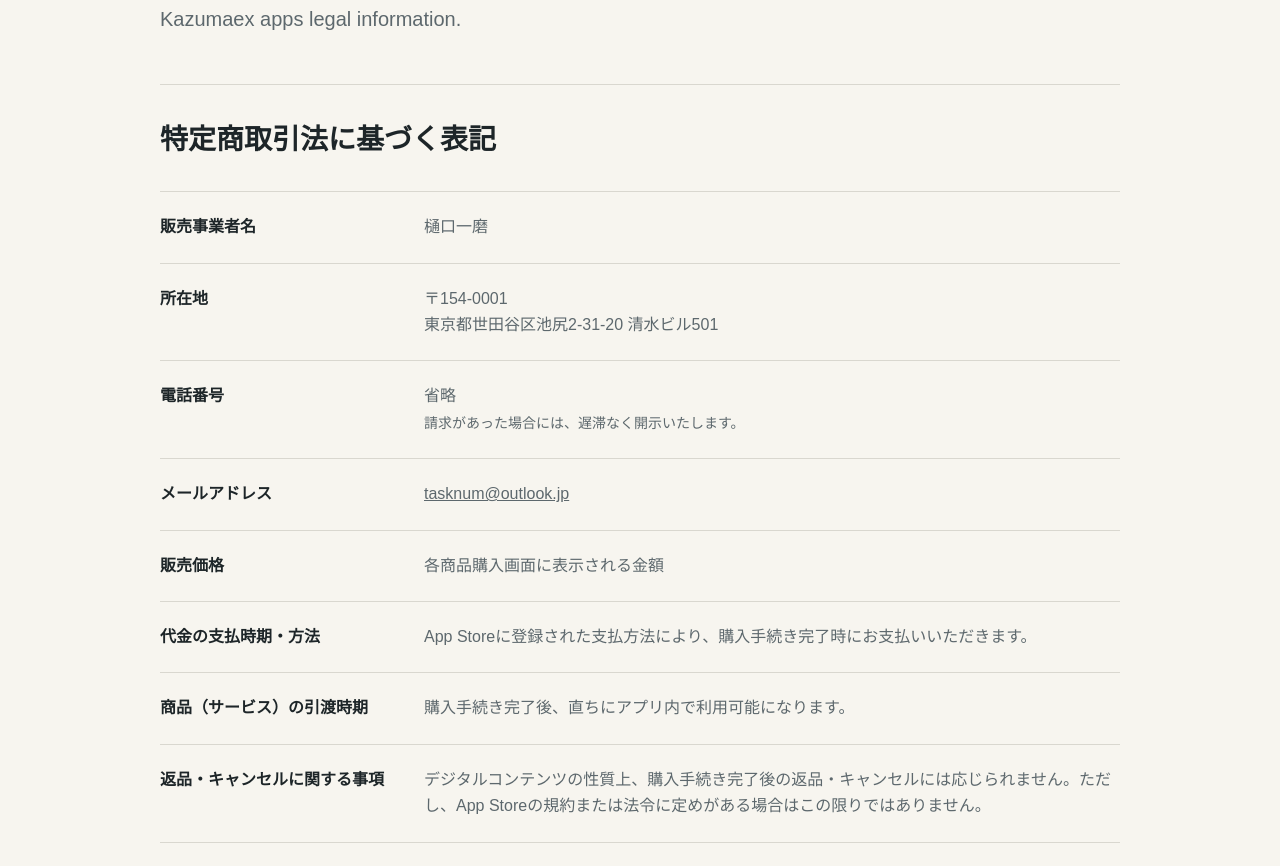
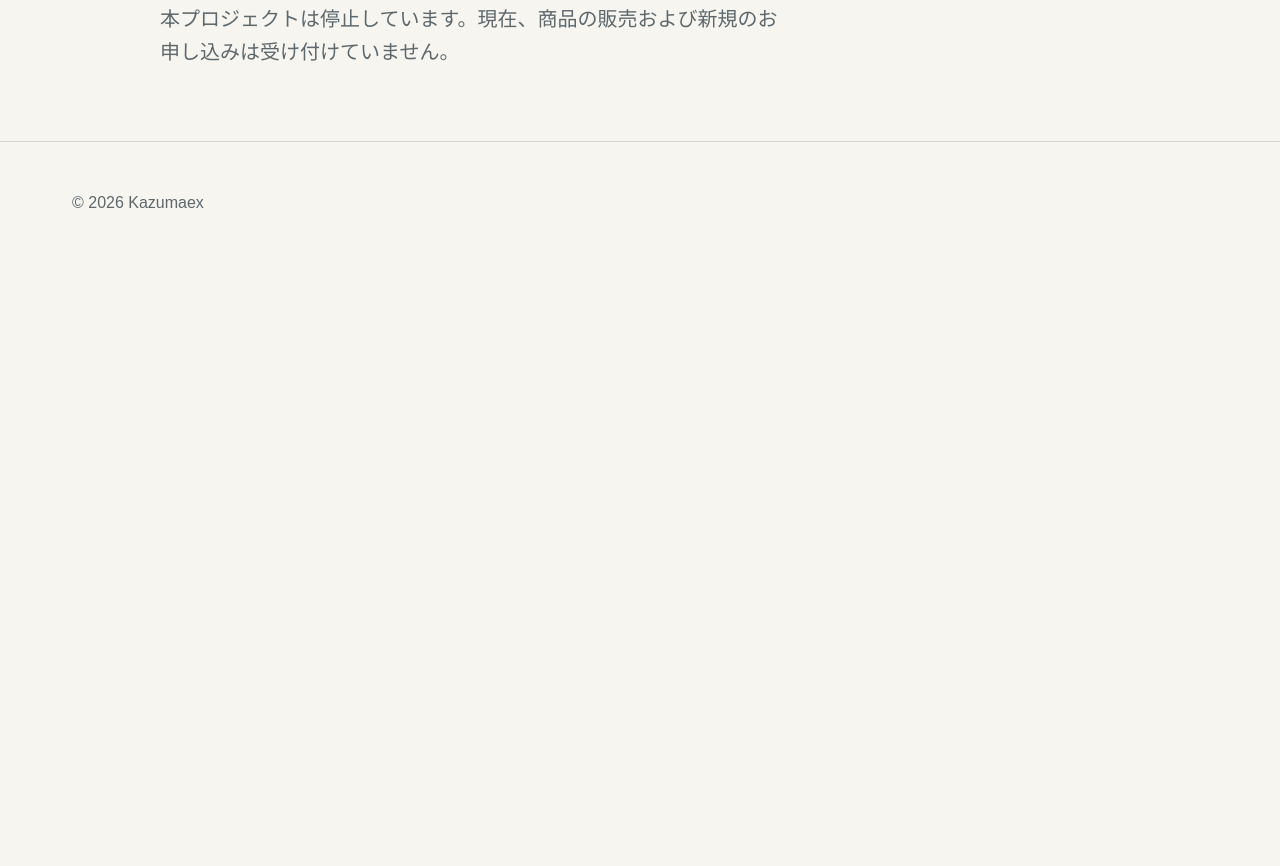
Before and after one commit to kazmambow/kazumaex-site, a plain HTML site: page legal/index.html in a window 1280 px wide. Shown: the part 314-1180 px from the top of the page. After the commit the page ends 800 px from the top, so only its background shows below. Drawn offline with Linux system fonts and the light colour scheme.

Commit message:
Remove published personal details from discontinued project

```diff
--- a/legal/index.html
+++ b/legal/index.html
@@ -21,45 +21,7 @@
     <section class="hero">
       <p class="eyebrow">Legal</p>
       <h1>Legal</h1>
-      <p class="lead">Kazumaex apps legal information.</p>
-    </section>
-
-    <section class="section legal-section">
-      <h2>特定商取引法に基づく表記</h2>
-      <dl class="legal-list">
-        <div>
-          <dt>販売事業者名</dt>
-          <dd>樋口一磨</dd>
-        </div>
-        <div>
-          <dt>所在地</dt>
-          <dd>〒154-0001<br>東京都世田谷区池尻2-31-20 清水ビル501</dd>
-        </div>
-        <div>
-          <dt>電話番号</dt>
-          <dd>省略<br><span>請求があった場合には、遅滞なく開示いたします。</span></dd>
-        </div>
-        <div>
-          <dt>メールアドレス</dt>
-          <dd><a href="mailto:tasknum@outlook.jp">tasknum@outlook.jp</a></dd>
-        </div>
-        <div>
-          <dt>販売価格</dt>
-          <dd>各商品購入画面に表示される金額</dd>
-        </div>
-        <div>
-          <dt>代金の支払時期・方法</dt>
-          <dd>App Storeに登録された支払方法により、購入手続き完了時にお支払いいただきます。</dd>
-        </div>
-        <div>
-          <dt>商品（サービス）の引渡時期</dt>
-          <dd>購入手続き完了後、直ちにアプリ内で利用可能になります。</dd>
-        </div>
-        <div>
-          <dt>返品・キャンセルに関する事項</dt>
-          <dd>デジタルコンテンツの性質上、購入手続き完了後の返品・キャンセルには応じられません。ただし、App Storeの規約または法令に定めがある場合はこの限りではありません。</dd>
-        </div>
-      </dl>
+      <p class="lead">本プロジェクトは停止しています。現在、商品の販売および新規のお申し込みは受け付けていません。</p>
     </section>
   </main>
   <footer><p>&copy; 2026 Kazumaex</p></footer>
```
Also changed, not shown: privacy/index.html (+1 -2 lines), support/index.html (+1 -33 lines).
